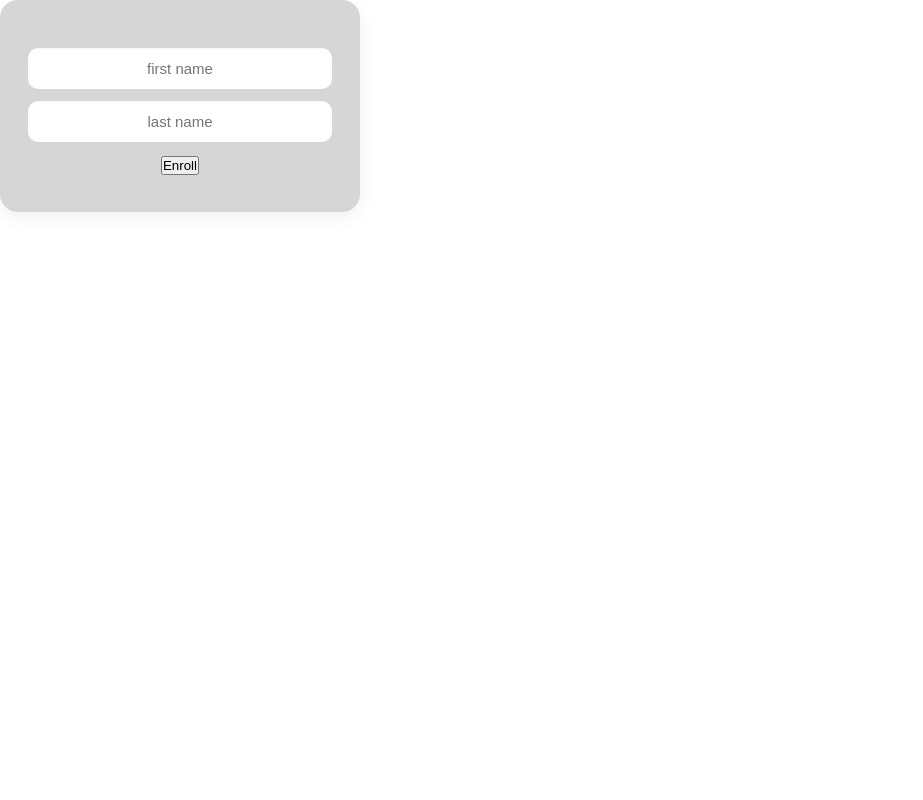
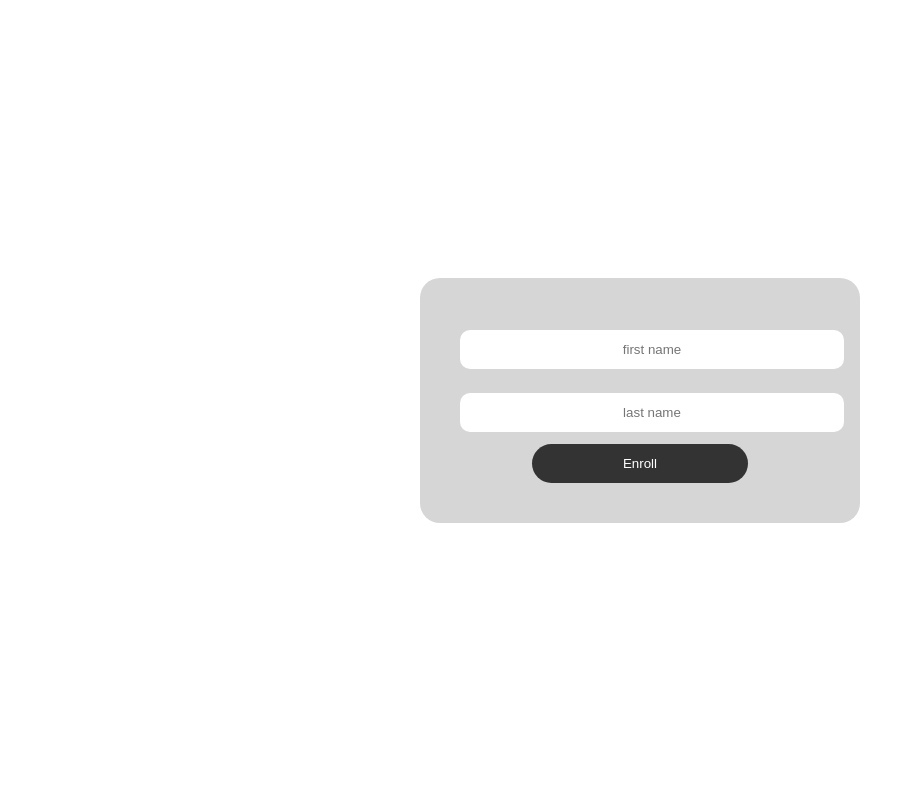
Before and after one commit to Ahmad20222/FrontEnd-Smart-attendance-system-with-face-recognition-, a Flask app: template template/enroll.html in a window 1280 px wide. Shown: the whole page, without its empty margins (0-923 px from the left). Run offline with Flask 3, Linux system fonts and the light colour scheme; the template is opened without the code that fills it, so the values that code supplies are empty.

Commit message:
Update enroll.html

```diff
--- a/template/enroll.html
+++ b/template/enroll.html
@@ -1,17 +1,25 @@
 <!DOCTYPE html>
 <html>
 <head>
-    <link rel="stylesheet" href="css/style.css">
+<title>Enroll</title>
+<style>
+body { margin:0; padding:0; background:#ffffff; font-family:Arial; }
+.center-page { display:flex; justify-content:center; align-items:center; height:100vh; }
+.card { width:360px; background:#d6d6d6; padding:40px; border-radius:20px; text-align:center; }
+.input-field { width:100%; padding:12px; margin:12px 0; border-radius:10px; border:none; text-align:center; }
+.primary-btn { width:60%; padding:12px; border-radius:20px; border:none; background:#333; color:white; cursor:pointer; }
+.primary-btn:hover { background:#000; }
+</style>
 </head>
 
 <body class="center-page">
 
-    <div class="card">
-        <input id="firstName" type="text" placeholder="first name" class="input-field">
-        <input id="lastName" type="text" placeholder="last name" class="input-field">
-        <button class="primary-btn" onclick="enrollStudent()">Enroll</button>
-    </div>
+<div class="card">
+    <input id="firstName" class="input-field" placeholder="first name">
+    <input id="lastName" class="input-field" placeholder="last name">
+    <button onclick="enrollStudent()" class="primary-btn">Enroll</button>
+</div>
 
-    <script src="js/main.js"></script>
+<script src="js/main.js"></script>
 </body>
 </html>
```
